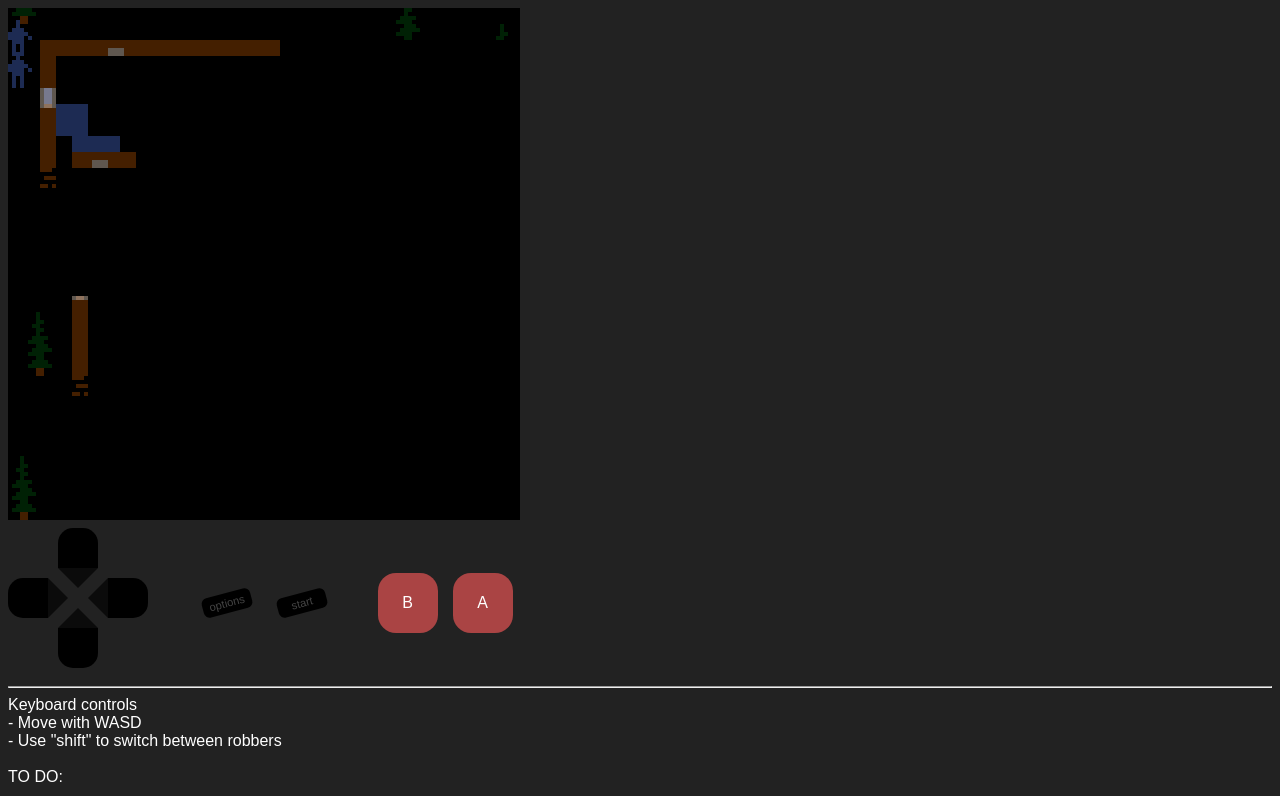
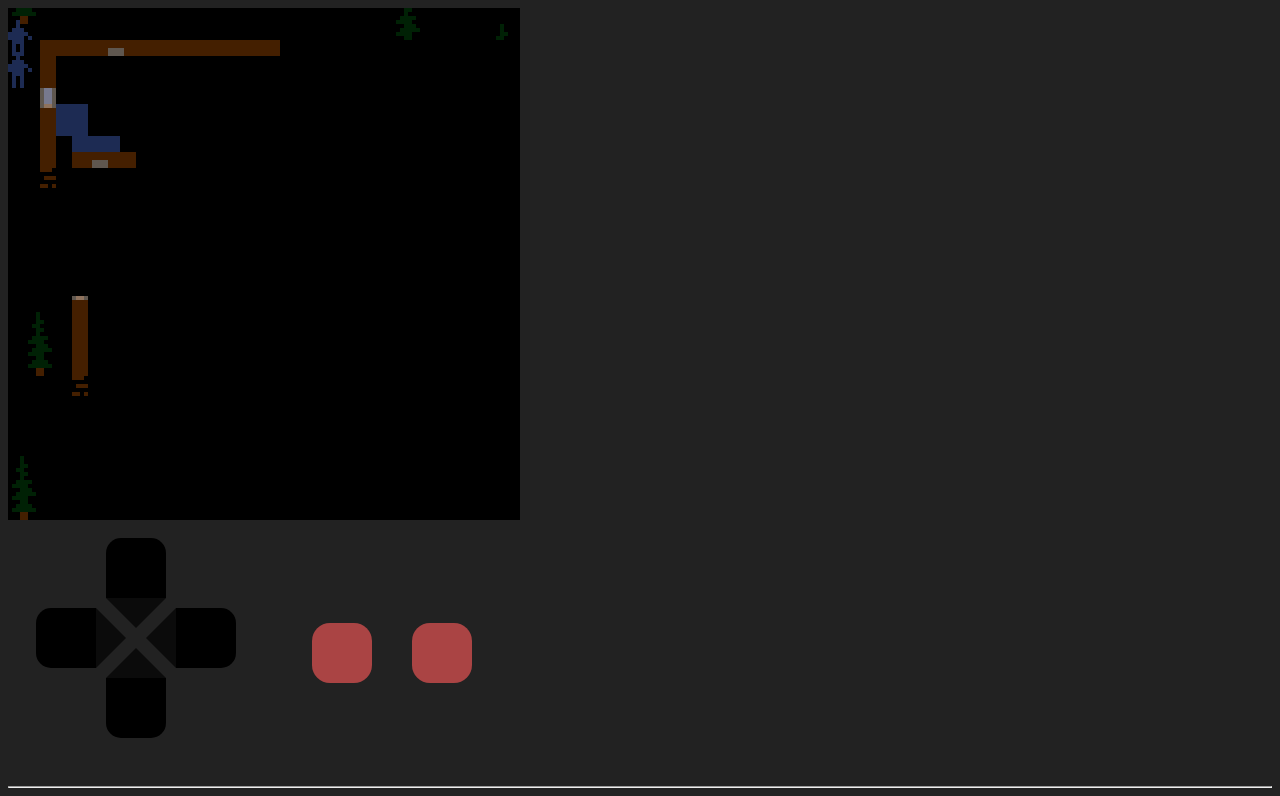
Before and after one commit to ZeroDragon/ShadowSyndicate, a website: page index.html in a window 1280 px wide. Shown: the top 796 px of the page. Drawn offline with Linux system fonts and the light colour scheme.

Commit message:
improve touch support

```diff
--- a/engine/user.js
+++ b/engine/user.js
@@ -23,21 +23,20 @@ document.addEventListener('keydown', ({ keyCode }) => {
 
 const items = [...document.querySelectorAll('.input')]
 items.forEach(button => {
-  button.addEventListener('click', (event) => {
-    const [, input] = event.target.className.split(' ')
-    eventsTrigger(userKeys[`${input}Key`])
-  })
-  button.addEventListener('mousedown', (event) => {
+  button.addEventListener('touchstart', (event) => {
     interval = setInterval(() => {
       const [, input] = event.target.className.split(' ')
       eventsTrigger(userKeys[`${input}Key`])
     }, 50)
   })
-  button.addEventListener('mouseup', _ => {
+  button.addEventListener('touchend', _ => {
     clearInterval(interval)
   })
 })
 
+document.querySelector('body').addEventListener('touchend', (e) => {
+  e.preventDefault()
+})
 const eventsTrigger = (keyCode) => {
   const now = new Date().getTime()
   if (now - throttler < 60) return
--- a/index.html
+++ b/index.html
@@ -1,12 +1,22 @@
 <html>
   <head>
     <title>Sneaky</title>
+    <meta name="viewport" content="width=550px, user-scalable=no">
     <style>
+      * {
+        touch-action: manipulation;
+      }
       body {
         background-color: #222;
         box-sizing: border-box;
         color: #fff;
         font-family: sans-serif;
+        -webkit-touch-callout: none;
+        -webkit-tap-highlight-color: transparent;
+        -moz-user-select: -moz-none;
+        -webkit-user-select: none;
+        -ms-user-select: none;
+        user-select: none;
       }
       canvas {
         position: absolute;
@@ -24,28 +34,27 @@
       .controls {
         display: flex;
         width: 512px;
-        justify-content: space-between;
+        justify-content: space-around;
       }
       .controls > section{
         position: relative;
-        height: 150px;
-        width: 150px;
+        height: 250px;
+        width: 200px;
       }
       .controls .input {
         cursor: pointer;
       }
       .controls .input:active {
         box-shadow: inset 0 0 10px #000000aa;
-        user-select: none;
       }
       .cross .input {
         --rotation: 0deg;
         display: block;
         position: absolute;
-        width: 40px;
-        height: 40px;
-        top: 0;
-        left: 50px;
+        width: 60px;
+        height: 60px;
+        top: 10px;
+        left: 70px;
         background: #000;
         border: none;
         border-top-left-radius: 15px;
@@ -55,25 +64,25 @@
       }
       .cross .input:after {
         content: "";
-        border: 20px solid transparent;
-        border-top: 20px solid #0B0B0B;
+        border: 30px solid transparent;
+        border-top: 30px solid #0B0B0B;
         position: absolute;
-        bottom: -40px;
+        bottom: -60px;
         left: 0;
       }
       .cross .input.right {
         --rotation: 90deg;
-        left: 80px;
-        top: 30px;
+        left: 110px;
+        top: 50px;
       }
       .cross .input.down {
         --rotation: 180deg;
-        top: 60px;
+        top: 90px;
       }
       .cross .input.left {
         --rotation: -90deg;
-        top: 30px;
-        left: 20px;
+        top: 50px;
+        left: 30px;
       }
       .buttons, .meta {
         display: flex;
@@ -120,22 +129,20 @@
     </section>
     <section class="controls">
       <section class="cross">
-        <div class="input up" id="buttonUp"></div>
-        <div class="input right" id="buttonRight"></div>
-        <div class="input down" id="buttonDown"></div>
-        <div class="input left" id="buttonLeft"></div>
-      </section>
-      <section class="meta">
-        <div class="input select" >options</div>
-        <div class="input start" >start</div>
+        <div class="input up"></div>
+        <div class="input right"></div>
+        <div class="input down"></div>
+        <div class="input left"></div>
       </section>
       <section class="buttons">
-        <div class="input b" >B</div>
-        <div class="input a" id="butonA">A</div>
+        <div class="input a" ></div>
+        <div class="input a"></div>
       </section>
     </section>
     <hr />
-    Keyboard controls <br />
+    - Touch controls only works on mobile devices<br />
+    <br />
+    Keyboard controls: <br />
     - Move with WASD <br />
     - Use "shift" to switch between robbers <br />
     <br />
```
